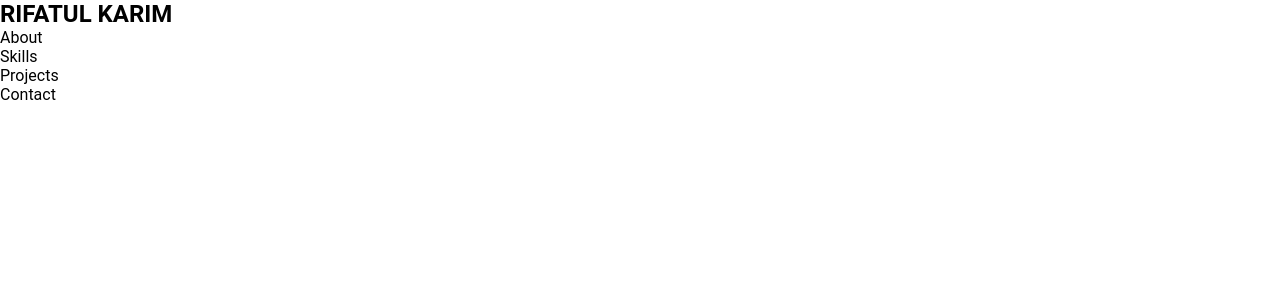
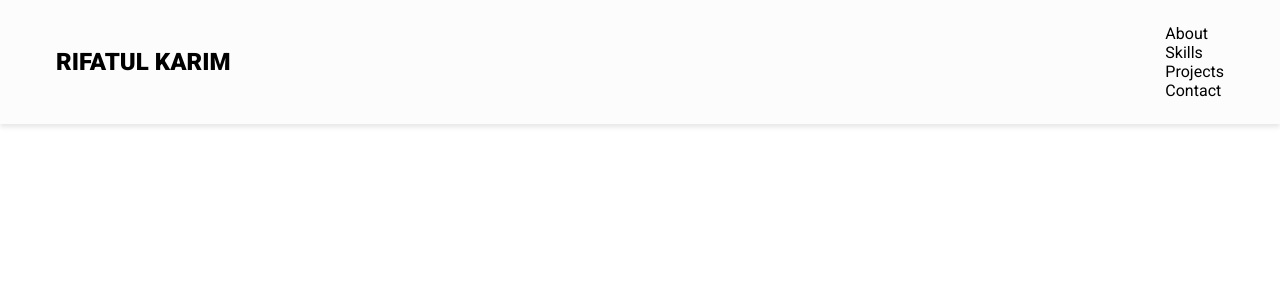
Before and after one commit to rifatul97/-rifatul97.github.io, a React (Create React App) app: page / in a window 1280 px wide. Shown: the top 300 px of the page. Built offline with nearby package versions, Linux system fonts and the light colour scheme.

Commit message:
fifth commit

```diff
--- a/src/index.css
+++ b/src/index.css
@@ -1,11 +1,3 @@
-:root {
-  --variable-name: value;
-}
-
-selector {
-  property: var(--variable-name);
-}
-
 @import url("https://fonts.googleapis.com/css2?family=Roboto:ital,wght@0,400;0,900;1,700&display=swap");
 
 /* Variables */
@@ -54,6 +46,19 @@ body {
   font-family: var(--font-family);
 }
 
+nav {
+  position: sticky;
+  top: 0;
+  left: 0;
+  z-index: 1;
+  display: flex;
+  align-items: center;
+  justify-content: space-between;
+  padding: 1.5rem 3.5rem;
+  background-color: var(--bg-color);
+  box-shadow: 0 3px 5px rgba(0, 0, 0, 0.1);
+}
+
 /*body {
   margin: 0;
   font-family: -apple-system, BlinkMacSystemFont, 'Segoe UI', 'Roboto', 'Oxygen',
```
